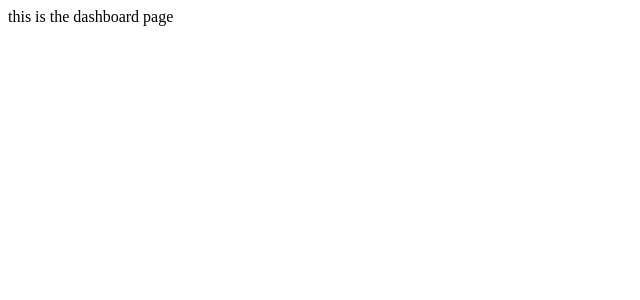
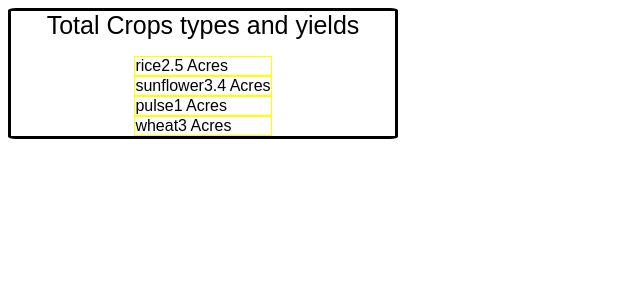
Before and after one commit to priyamshankar/kissan-Mitra, a React (Create React App) app in the folder kissan-mitra-client/kissan-mitra/: page / in a window 1280 px wide. Shown: the top 300 px of the page, without its empty margins (0-640 px from the left). Built offline with nearby package versions, Linux system fonts and the light colour scheme; the HTML template or start-up script is replaced by a standard one.

Commit message:
crop card

```diff
--- a/kissan-mitra-client/kissan-mitra/src/App.jsx
+++ b/kissan-mitra-client/kissan-mitra/src/App.jsx
@@ -1,4 +1,5 @@
 import {  BrowserRouter, Route, Routes } from "react-router-dom";
+import Cropcard from "./Components/KissanDashboard/CropCard/CropCard/Cropcard";
 import Login from "./Components/Login/Login";
 import Signup from "./Components/Signup/Signup";
 
@@ -7,7 +8,7 @@ function App() {
     <>
       <BrowserRouter>
         <Routes>
-          <Route path="/" element={"this is the dashboard page"} />
+          <Route path="/" element={<Cropcard/>} />
           <Route path="/login" element={<Login/>} />
           <Route path="/signup" element={<Signup/>} />
         </Routes>
--- /dev/null
+++ b/kissan-mitra-client/kissan-mitra/src/Components/KissanDashboard/CropCard/CropCard/Cropcard.css
@@ -0,0 +1,28 @@
+.cropCard-container {
+  font-family: "Montserrat", sans-serif;
+  width: 30vw;
+  border-style: solid;
+  border-radius: 2%;
+  border-color: black;
+  display: flex;
+  flex-direction: column;
+  align-items: center;
+  gap: 1rem;
+}
+.cropCard-container .headingcropcard {
+  font-weight: 600px;
+  font-size: 25px;
+  display: flex;
+  justify-content: center;
+}
+.cropCard-container .headingcropcard .cropcard-details-container {
+  display: flex;
+  align-items: center;
+  justify-content: center;
+  background-color: black;
+}
+.cropCard-container .cropcard-details {
+  display: flex;
+  flex-direction: row;
+  border: 1px solid yellow;
+}/*# sourceMappingURL=Cropcard.css.map */
--- a/kissan-mitra-client/kissan-mitra/src/Components/KissanDashboard/CropCard/CropCard/Cropcard.jsx
+++ b/kissan-mitra-client/kissan-mitra/src/Components/KissanDashboard/CropCard/CropCard/Cropcard.jsx
@@ -25,33 +25,61 @@ const cropData = [
 ];
 
 const Cropcard = () => {
-  let landArea = [
+  const [landArea, setlandArea] = useState([
     {
-      rice: 0,
-      sunflower: 0,
-      pulse: 0,
-      wheat: 0,
+      cropType: "rice",
+      val: 2.5,
     },
-  ];
-  useEffect(() => {
-    cropData.map((data, index) => {
-      if (data.cropType === "rice") {
-        landArea.rice += data.fieldSize;
-      } else if (data.cropType === "sunflower") {
-        landArea.sunflower += data.fieldSize;
-      } else if (data.cropType === "pulse") {
-        landArea.pulse += data.fieldSize;
-      } else if (data.cropType === "wheat") {
-        landArea.wheat += data.fieldSize;
-      }
-    });
-  }, []);
+    {
+      cropType: "sunflower",
+      val: 3.4,
+    },
+    {
+      cropType: "pulse",
+      val: 1,
+    },
+    {
+      cropType: "wheat",
+      val: 3,
+    },
+  ]);
+
+  // useEffect(() => {
+  //   cropData.map((data) => {
+  //     if (data.cropType === "rice") {
+  //       return setlandArea(
+  //         landArea.map((area, i) => {
+  //           if (area.cropType === "rice") {
+  //             area.val += data.fieldSize;
+  //           }
+  //         })
+  //       );
+  //   setlandArea[0].val += data.fieldSize;
+  // } else if (data.cropType === "sunflower") {
+  //   setlandArea[1].val += data.fieldSize;
+  // } else if (data.cropType === "pulse") {
+  //   landArea[2].val += data.fieldSize;
+  // } else if (data.cropType === "wheat") {
+  //   landArea[3].val += data.fieldSize;
+  // }
+  // });
+  // }, []);
 
   return (
     <div className="cropCard-container">
       <div className="headingcropcard">
         <div>Total Crops types and yields</div>
       </div>
+      <div className="cropcard-details-container">
+        {landArea.map((data, index) => {
+          return (
+            <div className="cropcard-details" key={index}>
+              <div className="cropname-corpcard">{data.cropType}</div>
+              <div className="totalarea-cropcard">{data.val} Acres</div>
+            </div>
+          );
+        })}
+      </div>
     </div>
   );
 };
--- a/kissan-mitra-client/kissan-mitra/src/Components/KissanDashboard/CropCard/CropCard/Cropcard.scss
+++ b/kissan-mitra-client/kissan-mitra/src/Components/KissanDashboard/CropCard/CropCard/Cropcard.scss
@@ -0,0 +1,29 @@
+.cropCard-container {
+  font-family: "Montserrat", sans-serif;
+//   height: 60vh;
+  width: 30vw;
+  border-style: solid;
+  border-radius: 2%;
+  border-color: black;
+  display: flex;
+  flex-direction: column;
+  align-items: center;
+  gap: 1rem;
+  .headingcropcard {
+    font-weight: 600px;
+    font-size: 25px;
+    display: flex;
+    justify-content: center;
+    .cropcard-details-container{
+        display: flex;
+        align-items: center;
+        justify-content: center;
+        background-color: black;
+    }
+  }
+  .cropcard-details{
+    display: flex;
+    flex-direction: row;
+    border: 1px solid yellow;
+  }
+}
```
Also changed, not shown: 1 other file (tests, documents, lock files or other folders).
